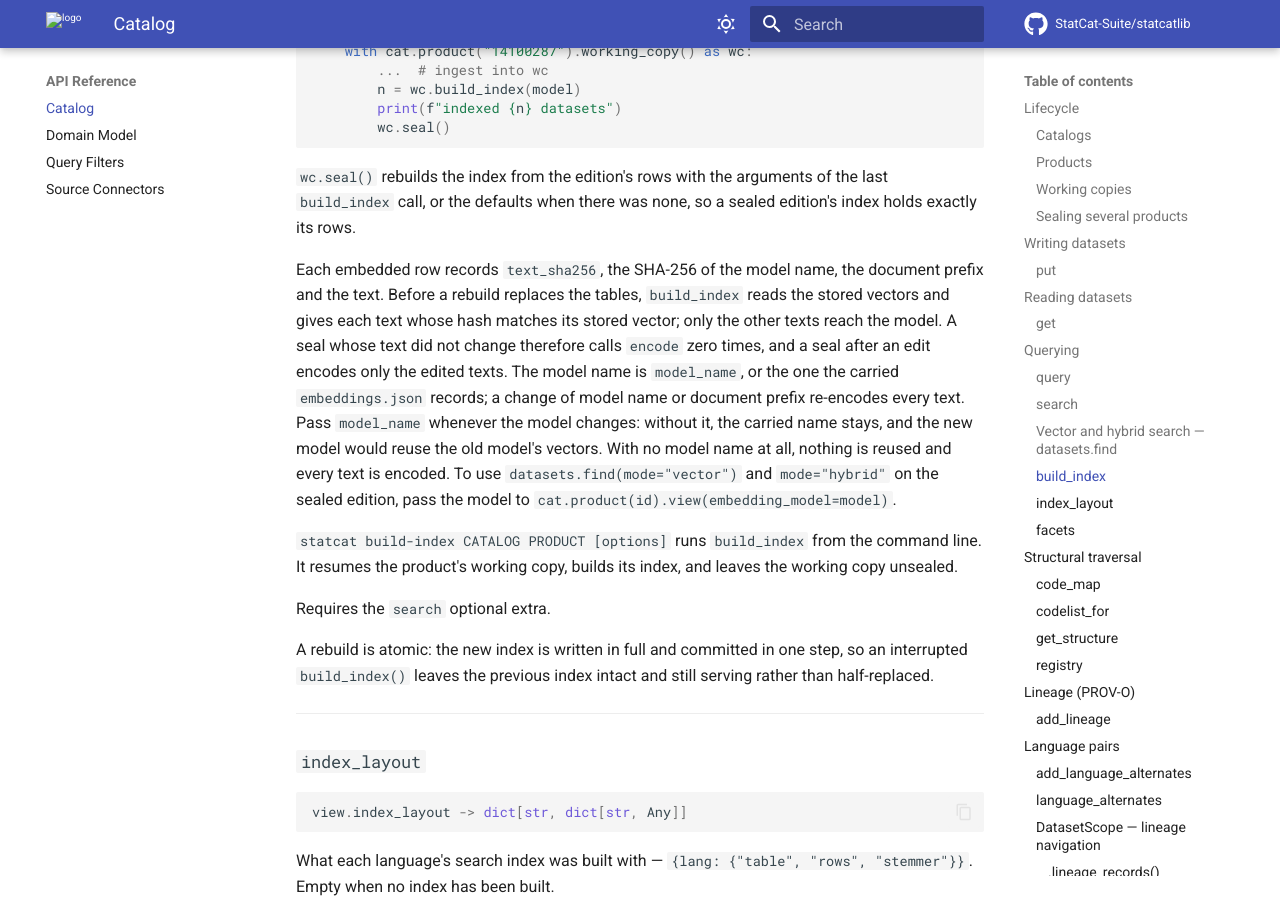
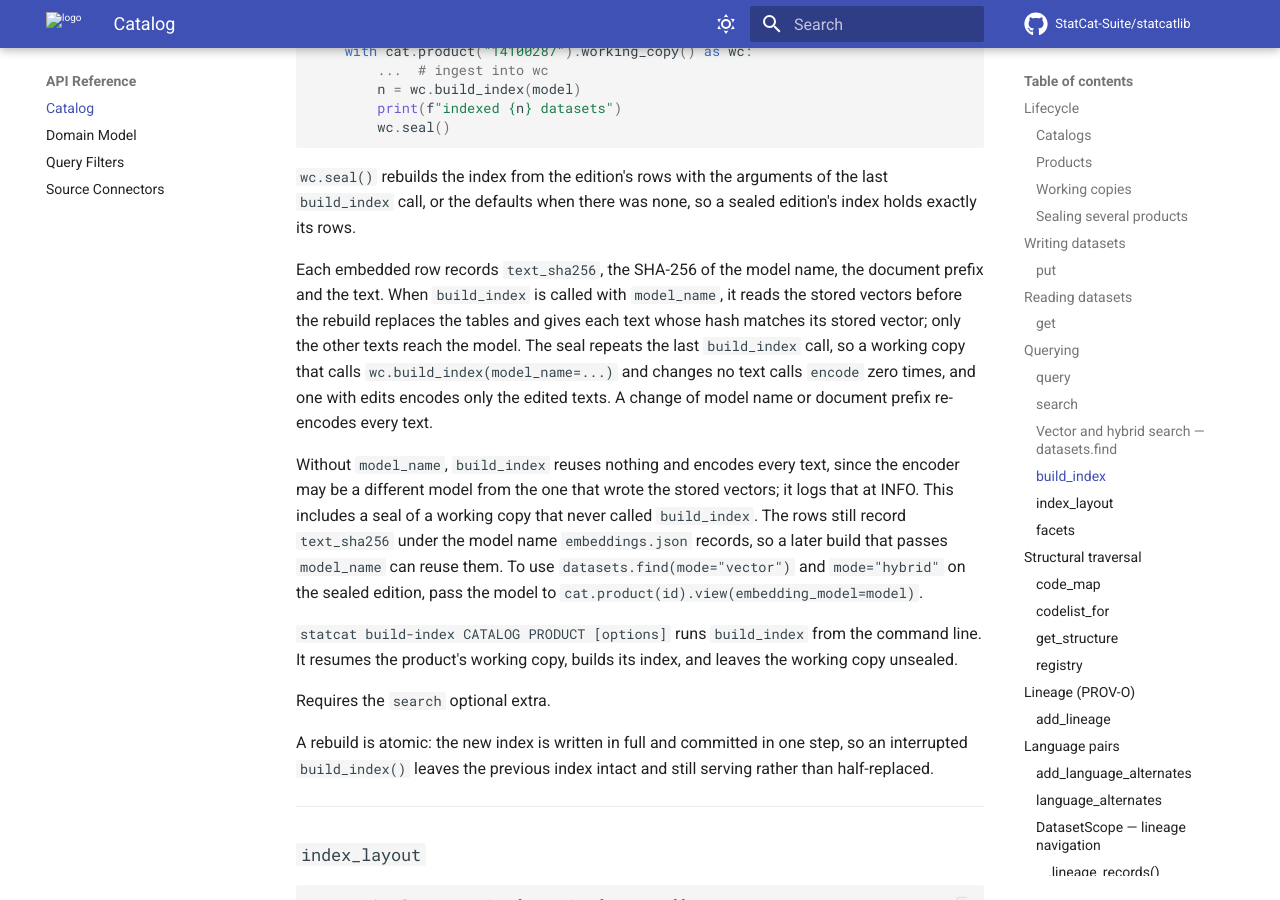
Before and after one commit to StatCat-Suite/statcatlib, an MkDocs documentation site: the page built from docs/api/store.md, in a window 1280 px wide and 900 px high, scrolled down 9035 px. Built offline with MkDocs 1.6.1 and Material for MkDocs 9.7.7, drawn with Linux system fonts in a browser that asks for light colours; comment, search, counter and statistics services are not loaded.

Commit message:
fix(search): reuse carried vectors only for an explicit model_name
build_index reused a carried vector whenever its text hash matched, and
without model_name it hashed under the carried embeddings.json's name. A
working copy given a new model object and no model_name therefore kept the
old model's vectors for unchanged texts, mixing two models in one index.
Now build_index reuses vectors only when model_name is passed; otherwise it
encodes every text and logs at INFO that no model_name was given. Rows
still record text_sha256 under the carried name, so a later build with
model_name can reuse them.

Part of GH-103.

```diff
--- a/docs/api/store.md
+++ b/docs/api/store.md
@@ -451,16 +451,20 @@ the last `build_index` call, or the defaults when there was none, so a sealed
 edition's index holds exactly its rows.
 
 Each embedded row records `text_sha256`, the SHA-256 of the model name, the
-document prefix and the text. Before a rebuild replaces the tables,
-`build_index` reads the stored vectors and gives each text whose hash matches
-its stored vector; only the other texts reach the model. A seal whose text did
-not change therefore calls `encode` zero times, and a seal after an edit
-encodes only the edited texts. The model name is `model_name`, or the one the
-carried `embeddings.json` records; a change of model name or document prefix
-re-encodes every text. Pass `model_name` whenever the model changes: without
-it, the carried name stays, and the new model would reuse the old model's
-vectors. With no model name at all, nothing is reused and every text is
-encoded. To use `datasets.find(mode="vector")`
+document prefix and the text. When `build_index` is called with `model_name`,
+it reads the stored vectors before the rebuild replaces the tables and gives
+each text whose hash matches its stored vector; only the other texts reach
+the model. The seal repeats the last `build_index` call, so a working copy
+that calls `wc.build_index(model_name=...)` and changes no text calls
+`encode` zero times, and one with edits encodes only the edited texts. A
+change of model name or document prefix re-encodes every text.
+
+Without `model_name`, `build_index` reuses nothing and encodes every text,
+since the encoder may be a different model from the one that wrote the
+stored vectors; it logs that at INFO. This includes a seal of a working copy
+that never called `build_index`. The rows still record `text_sha256` under
+the model name `embeddings.json` records, so a later build that passes
+`model_name` can reuse them. To use `datasets.find(mode="vector")`
 and `mode="hybrid"` on the sealed edition, pass the model to
 `cat.product(id).view(embedding_model=model)`.
 
```
Also changed, not shown: CLAUDE.md (+4 -2 lines), src/statcatlib/store/EGM.md (+4 -3 lines), 3 other files.
